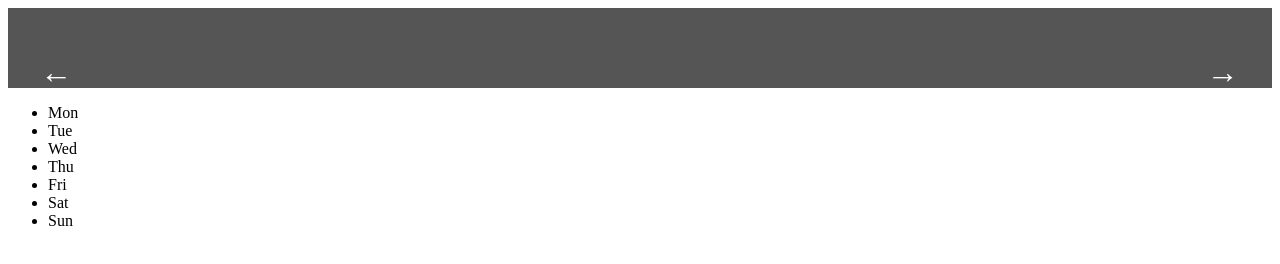
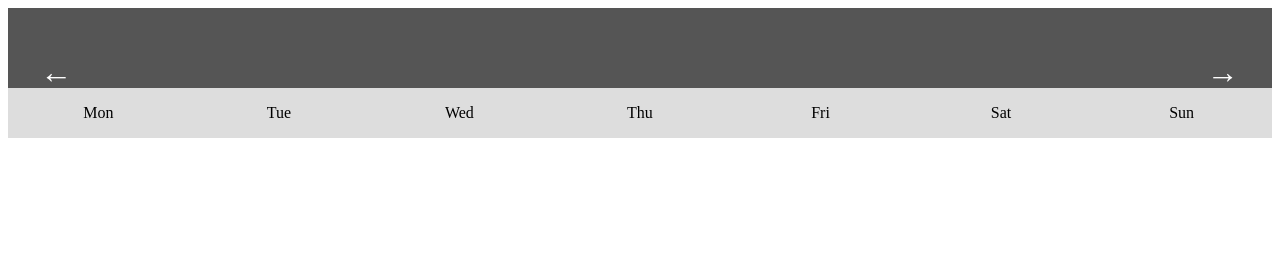
Before and after one commit to mrrlin/calendar, a plain HTML site: page index.html in a window 1280 px wide. Drawn offline with Linux system fonts and the light colour scheme.

Commit message:
Styles for the names of the days of the week

```diff
--- a/css/style.css
+++ b/css/style.css
@@ -2,7 +2,7 @@
   box-sizing: border-box;
 }
 
-/* Months */
+/* begin Months */
 .calendar__month {
   margin: 0;
   padding: 3rem 2rem 2rem;
@@ -32,3 +32,17 @@
   font-size: 1.2rem;
   font-weight: 400;
 }
+/* end Months */
+
+/* begin Days of the week*/
+.calendar__weekdays {
+  margin: 0;
+  padding: 1rem 0;
+  background: #ddd;
+  display: flex;
+}
+.calendar__weekdays li {
+  display: inline-block;
+  flex: 0 0 calc(100% / 7);
+  text-align: center;
+}
```
